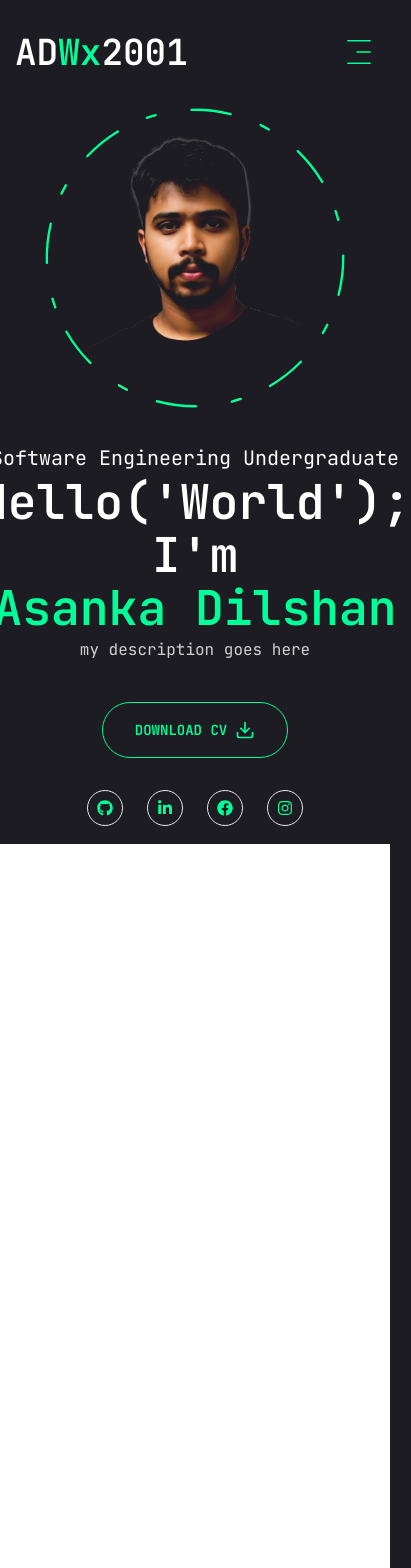
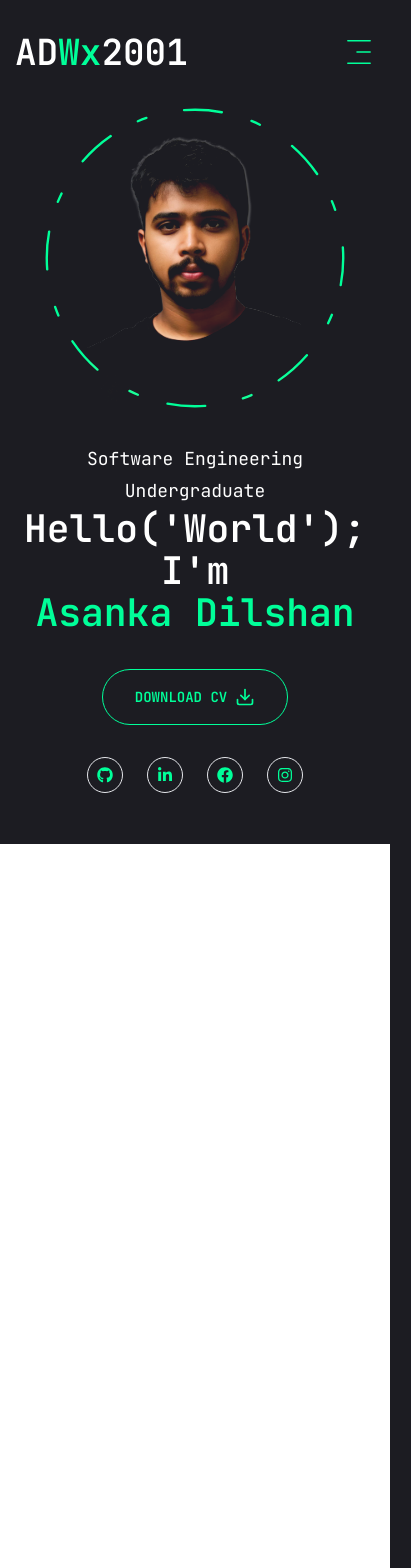
Before and after one commit to ADWx2001/my_portfolio, a Next.js app: page / in a window 390 px wide. Shown: the top 1568 px of the page, 411 px wide, since content can reach past the window. After the commit the page ends 993 px from the top, so only its background shows below. Built offline with nearby package versions, Linux system fonts and the light colour scheme.

Commit message:
feat:hide paralax in mobile screens

```diff
--- a/app/globals.css
+++ b/app/globals.css
@@ -8,13 +8,13 @@
   }
 
   .h1{
-    @apply text-[48px] xl:text-[80px] leading-[1.1] font-semibold;
+    @apply text-[38px] xl:text-[80px] leading-[1.1] font-semibold;
   }
   .h2{
-    @apply text-[36px] xl:text-[48px] leading-[1.1] font-semibold;
+    @apply text-[26px] xl:text-[38px] leading-[1.1] font-semibold;
   }
   .h3{
-    @apply text-[20px] xl:text-[24px] leading-[1.1] font-semibold;
+    @apply text-[18px] xl:text-[26px] leading-[1.1] font-semibold;
   }
   .text-outline{
     -webkit-text-stroke: 1px #ffffff;
--- a/app/page.jsx
+++ b/app/page.jsx
@@ -16,13 +16,13 @@ export default function Home() {
         xl:pt-8 xl:pb-24 "
         >
           <div className="text-center xl:text-left order-2 xl:order-none">
-            <span className="text-xl ">Software Engineering Undergraduate</span>
-            <h1 className="h1 ">
+            <span className="text-lg ">Software Engineering Undergraduate</span>
+            <h1 className="h1">
               Hello('World'); <br />I'm{" "} <br />
               <span className="text-accent">Asanka Dilshan</span>
             </h1>
             <p className="max-w-[500px] mb-9 text-white/80">
-              my description goes here
+
             </p>
 
             {/* buttons socials */}
@@ -53,7 +53,7 @@ export default function Home() {
         </div>
       </div>
       <Status/>
-      <div>
+      <div className="hidden md:block">
         <ParalxEffect/>
       </div>
     </section>
```
